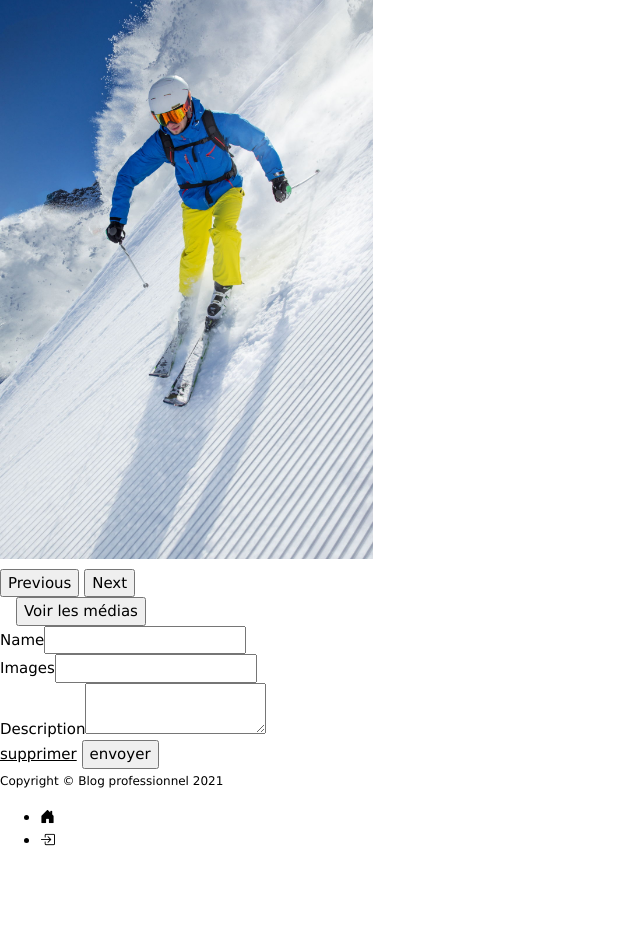
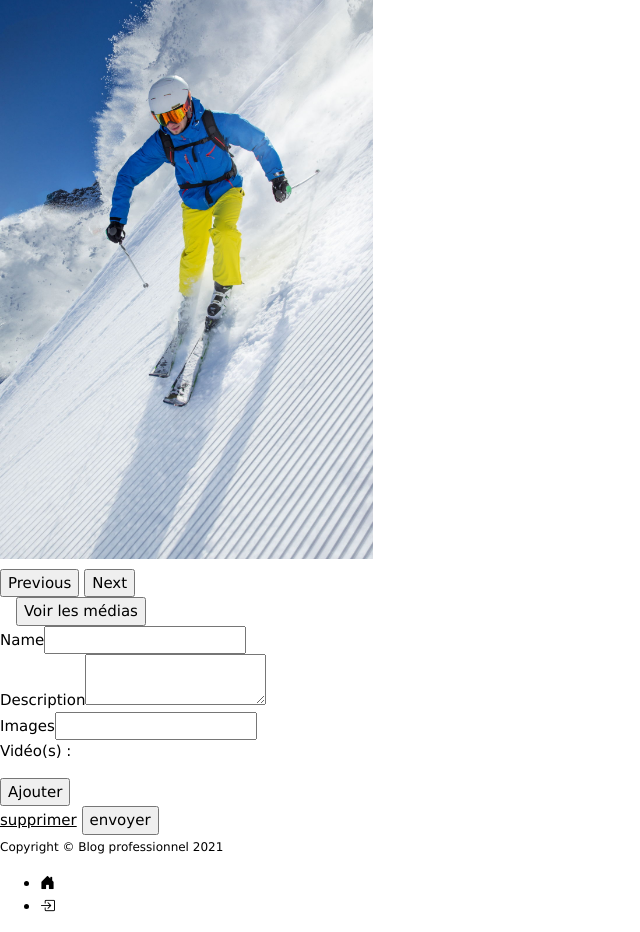
Before and after one commit to belarif/snow-tricks, a Symfony app: template templates/frontoffice/editTrick.html.twig in a window 1280 px wide. Shown: the part 2070-3002 px from the top of the page, without its empty margins (0-640 px from the left). Before the commit the page ends 2916 px from the top, so only its background shows below. Run offline with Twig, Linux system fonts and the light colour scheme; the template is opened without the code that fills it, so the values that code supplies are empty; form fields are guessed from the names that the template uses; some libraries are stand-ins or nearby versions.

Commit message:
ST-34: modifying display of form on createTrick view

```diff
--- a/templates/frontoffice/editTrick.html.twig
+++ b/templates/frontoffice/editTrick.html.twig
@@ -28,7 +28,7 @@
             </div>
         </div>
     </section>
-    <section class="text-center">
+    <section>
         <!-- Modal -->
         <div class="modal fade" id="editTrickModal" tabindex="-1" aria-labelledby="exampleModalLabel"
              aria-hidden="true">
@@ -237,24 +237,31 @@
                                     {% endfor %}
                                     <div class="offset-lg-2 col-lg-8 offset-lg-2 col-sm-12">
                                         {{ form_row(form.name, { 'attr': {'value': trick.name } }) }}
-                                        {{ form_row(form.images) }}
                                         {{ form_row(form.description, { 'value': trick.description }  ) }}
-                                    </div>
-                                    <div class="offset-lg-2 col-lg-8 offset-lg-2 col-sm-12">
-                                        <div class="row d-flex justify-content-between">
-                                            <div class="col-sm-12 col-md-12">
                                         {% for choice in form.group.vars.choices %}
                                             {% if choice.value == trick.group.id %}
                                                 {{ form_row(form.group, {'attr': {'selected': 'selected'}} ) }}
                                             {% endif %}
                                         {% endfor %}
-                                            </div>
-                                            <div class="col-sm-12 col-md-12">
-                                                <div class="mt-3">
+                                        {{ form_row(form.images) }}
+                                        {{ form_label(form.videos, 'Vidéo(s) :') }}
+                                        <ul id="video-fields-list"
+                                            data-prototype="{{ form_widget(form.videos.vars.prototype)|e }}"
+                                            data-widget-tags="{{ '<li></li>'|e }}"
+                                            data-widget-counter="{{ form.videos|length }}">
+                                            {% for videoField in form.videos %}
+                                                <li>
+                                                    {{ form_widget(videoField) }}
+                                                </li>
+                                            {% endfor %}
+                                        </ul>
+                                        <button type="button" class="add-another-collection-widget"
+                                                data-list-selector="#video-fields-list">
+                                            Ajouter
+                                        </button>
+                                        <div class="mt-3 text-center">
                                             <a class="btn btn-danger" href="#" role="button">supprimer</a>
                                             <button class="btn btn-primary" type="submit">envoyer</button>
-                                                </div>
-                                            </div>
                                         </div>
                                     </div>
                                 </div>
```
Lines whose indentation alone changed are shown as unchanged.
